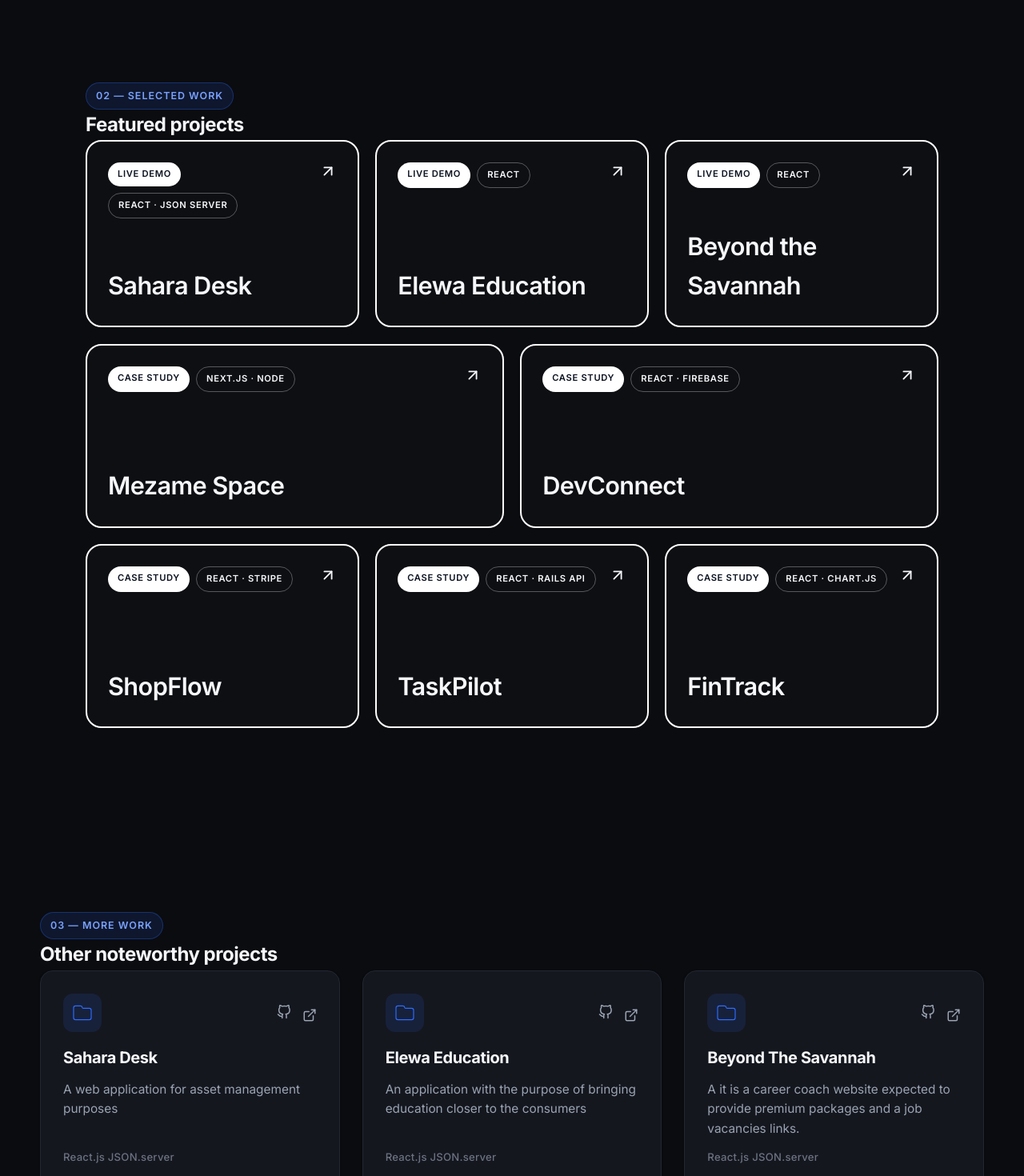
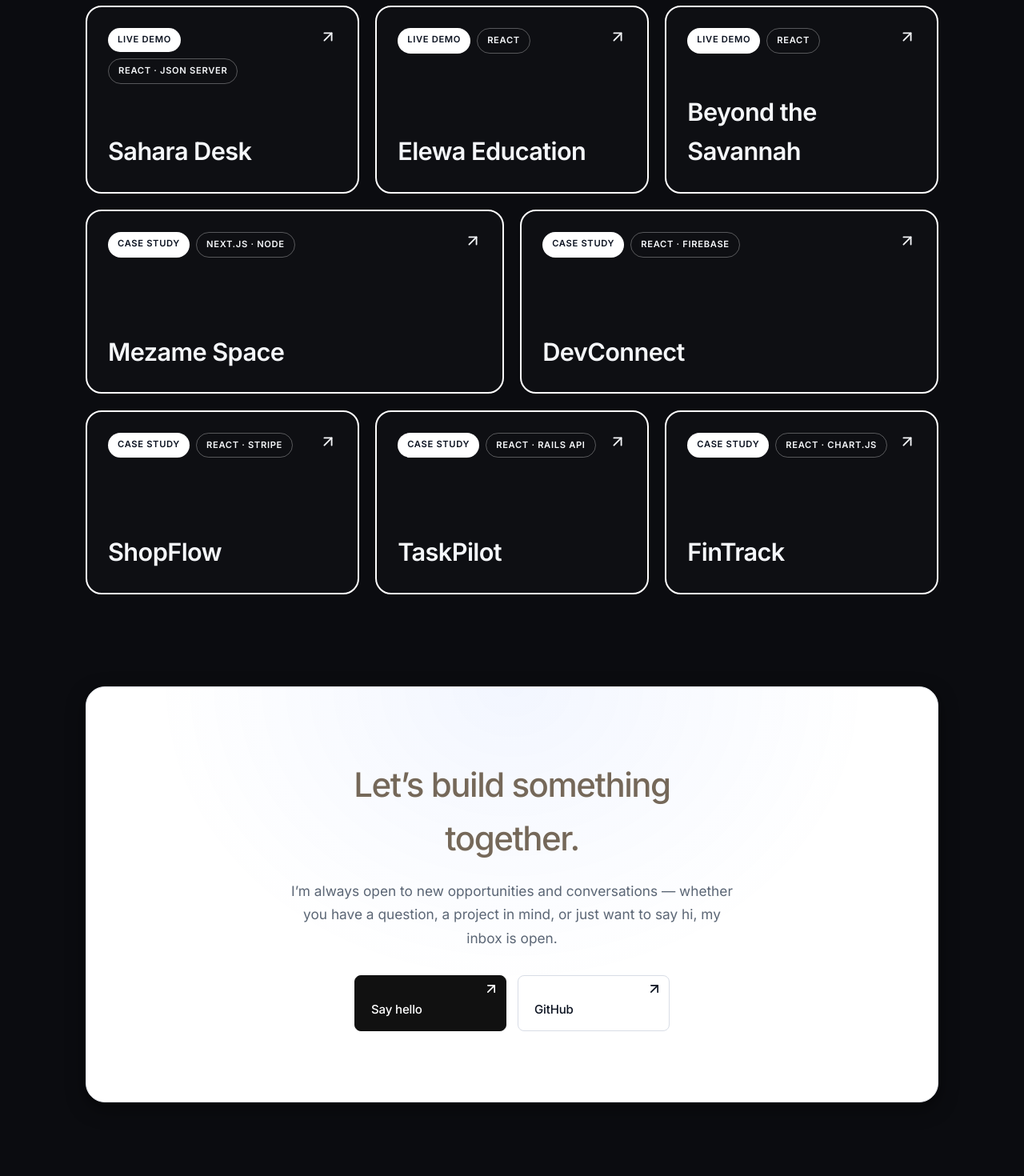
Before and after one commit to Kpine-MO/portfolio, a React (Create React App) app: page / in a window 1280 px wide. Shown: the part 1920-3390 px from the top of the page at 80% size. Built offline with nearby package versions, Linux system fonts and the light colour scheme; a web font is replaced by a local one.

Commit message:
Add employer references section, white contact card, uniform section widths

```diff
--- a/src/Components/About/About.css
+++ b/src/Components/About/About.css
@@ -1,5 +1,6 @@
 .aboutMeContainer {
   background: transparent;
+  padding-top: 0;
 }
 
 /* ===== Nexo folder-tab panel (warm cream on dark) ===== */
@@ -9,7 +10,7 @@
   --panel-ink: #20201d;
   --panel-muted: #6e675c;
   --panel-faint: #b3ab9c;
-  --panel-title: #9a8a6b;
+  --panel-title: #756859;
 
   background: var(--panel-bg);
   border-radius: 28px;
@@ -105,7 +106,8 @@
   font-size: 0.82rem;
   font-weight: 500;
   color: var(--panel-ink);
-  background: var(--panel-strip);
+  background: transparent;
+  border: 1px solid var(--panel-title);
   border-radius: 999px;
   padding: 7px 14px;
 }
--- a/src/Components/Contact/Contact.css
+++ b/src/Components/Contact/Contact.css
@@ -1,5 +1,11 @@
 .contactContainer {
   background: transparent;
+  padding-top: 0;
+}
+
+/* match the About / Featured-projects width */
+.contactContainer .container {
+  max-width: 1066px;
 }
 
 .contactCard {
@@ -10,25 +16,82 @@
   gap: 18px;
   padding: clamp(44px, 7vw, 88px) clamp(24px, 5vw, 64px);
   background:
-    radial-gradient(70% 120% at 50% 0%, rgba(45, 107, 255, 0.10), transparent 60%),
-    var(--bg-elevated);
-  border: 1px solid var(--border);
+    radial-gradient(70% 120% at 50% 0%, rgba(45, 107, 255, 0.06), transparent 60%),
+    #fff;
+  border: 1px solid #e7eaf0;
   border-radius: var(--radius-lg);
   box-shadow: var(--shadow);
+  color: #0b1220;
 }
 
 .contactH1 {
-  font-size: clamp(2rem, 5vw, 3.2rem);
-  font-weight: 800;
+  font-size: 42px;
+  font-weight: 500;
   letter-spacing: -0.035em;
   max-width: 18ch;
+  color: #756859;
 }
 
 .contactP {
   max-width: 52ch;
   font-size: 1.08rem;
-  color: var(--text-muted);
+  color: #5b6675;
   line-height: 1.7;
+}
+
+.contactCard .eyebrow {
+  color: var(--accent);
+}
+
+/* arrow CTA buttons — same design as hero / About */
+.ctaBtn {
+  display: inline-flex;
+  flex-direction: column;
+  justify-content: space-between;
+  gap: 4px;
+  min-height: 60px;
+  min-width: clamp(190px, 13.5vw, 260px);
+  padding: 6px 8px 14px 20px;
+  background: #111;
+  color: #fff;
+  border: 1px solid #111;
+  border-radius: 8px;
+  font-size: clamp(15px, 1.1vw, 18px);
+  font-weight: 500;
+  letter-spacing: -0.01em;
+  text-align: left;
+  white-space: nowrap;
+  transition: background-color 0.3s ease-out, color 0.3s ease-out,
+    border-color 0.3s ease-out, transform 0.3s ease-out;
+}
+
+.ctaBtnArrow {
+  align-self: flex-end;
+  display: inline-flex;
+  transition: transform 0.3s ease-out;
+}
+
+.ctaBtn:hover {
+  background: #000;
+  border-color: #000;
+  transform: translateY(-2px);
+}
+
+.ctaBtn:hover .ctaBtnArrow {
+  transform: translate(3px, -3px);
+}
+
+/* light secondary variant */
+.ctaBtn--ghost {
+  background: #fff;
+  color: #0b1220;
+  border: 1px solid #d8dde6;
+}
+
+.ctaBtn--ghost:hover {
+  background: #f5f7fb;
+  border-color: var(--accent);
+  color: var(--accent);
 }
 
 .contactActions {
--- a/src/Components/Contact/Contact.js
+++ b/src/Components/Contact/Contact.js
@@ -1,13 +1,12 @@
 import React from "react";
 import "./Contact.css";
-import { FiGithub, FiLinkedin, FiArrowUpRight } from "react-icons/fi";
+import { FiArrowUpRight } from "react-icons/fi";
 
 function Contact() {
   return (
     <section className="contactContainer section">
       <div className="container">
         <div className="contactCard">
-          <span className="eyebrow">04 — What’s next</span>
           <h2 className="contactH1">Let’s build something together.</h2>
           <p className="contactP">
             I’m always open to new opportunities and conversations — whether you
@@ -16,36 +15,29 @@ function Contact() {
           </p>
           <div className="contactActions">
             <a
-              className="btn btn-primary"
+              className="ctaBtn"
               href="https://mail.google.com/mail/u/0/?to=cpine0223@gmail.com&fs=1&tf=cm"
               target="_blank"
               rel="noreferrer"
             >
-              Say hello <FiArrowUpRight size={18} />
+              <span className="ctaBtnArrow">
+                <FiArrowUpRight size={20} />
+              </span>
+              <span className="ctaBtnText">Say hello</span>
             </a>
             <a
-              className="btn btn-ghost"
+              className="ctaBtn ctaBtn--ghost"
               href="https://github.com/c4928315"
               target="_blank"
               rel="noreferrer"
             >
-              <FiGithub size={18} /> GitHub
+              <span className="ctaBtnArrow">
+                <FiArrowUpRight size={20} />
+              </span>
+              <span className="ctaBtnText">GitHub</span>
             </a>
           </div>
         </div>
-
-        <footer className="contactFooter">
-          <p className="footerName">Chrispine Ochieng</p>
-          <div className="footerSocials">
-            <a href="https://github.com/c4928315" target="_blank" rel="noreferrer" aria-label="GitHub">
-              <FiGithub size={18} />
-            </a>
-            <a href="https://www.linkedin.com" target="_blank" rel="noreferrer" aria-label="LinkedIn">
-              <FiLinkedin size={18} />
-            </a>
-          </div>
-          <p className="footerNote">Designed &amp; built by Chrispine Ochieng</p>
-        </footer>
       </div>
     </section>
   );
--- a/src/Components/Home/Home.js
+++ b/src/Components/Home/Home.js
@@ -4,6 +4,7 @@ import About from "../About/About";
 import Skills from "../Skills/Skills";
 import AllProj from "../AllProjects/AllProj";
 import Contact from "../Contact/Contact";
+import References from "../References/References";
 import "./Home.css";
 
 function Home() {
@@ -12,8 +13,9 @@ function Home() {
       <Hero />
       <About />
       <Skills />
-      <AllProj />
+      {/* <AllProj /> */}
       <Contact />
+      <References />
     </main>
   );
 }
--- /dev/null
+++ b/src/Components/References/References.css
@@ -0,0 +1,65 @@
+.referencesContainer {
+  background: transparent;
+}
+
+/* match the other sections' width */
+.referencesContainer .container {
+  max-width: 1066px;
+}
+
+.refHead {
+  display: flex;
+  flex-direction: column;
+  align-items: center;
+  text-align: center;
+  gap: 16px;
+  margin-bottom: clamp(36px, 5vw, 56px);
+}
+
+/* masonry via CSS columns */
+.refGrid {
+  columns: 280px 3;
+  column-gap: clamp(16px, 1.6vw, 24px);
+}
+
+.refCard {
+  break-inside: avoid;
+  -webkit-column-break-inside: avoid;
+  margin: 0 0 clamp(16px, 1.6vw, 24px);
+  padding: 28px;
+  background: #fff;
+  color: #0b1220;
+  border-radius: 16px;
+  display: flex;
+  flex-direction: column;
+  gap: 16px;
+}
+
+.refQuote {
+  color: var(--accent);
+  flex-shrink: 0;
+}
+
+.refText {
+  margin: 0;
+  font-size: 1rem;
+  line-height: 1.6;
+  color: #2a2a2a;
+}
+
+.refAuthor {
+  display: flex;
+  flex-direction: column;
+  gap: 2px;
+  margin-top: 2px;
+}
+
+.refName {
+  font-weight: 700;
+  color: #0b1220;
+}
+
+.refRole {
+  font-size: 0.85rem;
+  color: #6e6e6e;
+}
--- /dev/null
+++ b/src/Components/References/References.js
@@ -0,0 +1,89 @@
+import React from "react";
+import "./References.css";
+import { FaQuoteLeft } from "react-icons/fa";
+import { FiGithub, FiLinkedin } from "react-icons/fi";
+
+// Placeholder employer references — swap for real ones.
+const REFERENCES = [
+  {
+    text: "Chrispine ships clean, production-ready work — consistently ahead of schedule.",
+    name: "Daniel K.",
+    role: "Engineering Lead · Tech Savanna",
+  },
+  {
+    text: "He owns problems end to end, from the data model to a polished UI, and keeps everyone aligned with clear communication. One of the most dependable engineers I’ve managed.",
+    name: "Sarah M.",
+    role: "Product Manager",
+  },
+  {
+    text: "Give him an unfamiliar stack and he’s productive within days. A genuinely fast learner.",
+    name: "James O.",
+    role: "Senior Developer",
+  },
+  {
+    text: "Reliable, collaborative, and obsessed with good user experience. Our front-end quality jumped after he joined.",
+    name: "Aisha N.",
+    role: "Team Lead",
+  },
+  {
+    text: "Chrispine’s APIs are thoughtfully designed and his interfaces are pixel-accurate. He brought structure and momentum to our project while mentoring the junior devs.",
+    name: "Brian W.",
+    role: "CTO",
+  },
+  {
+    text: "A standout full-stack contributor I’d hire again without hesitation.",
+    name: "Grace L.",
+    role: "Project Manager",
+  },
+];
+
+function References() {
+  return (
+    <section className="referencesContainer section">
+      <div className="container">
+        <div className="refHead">
+          <span className="eyebrow">05 — References</span>
+          <h2 className="sectionTitle">What employers say</h2>
+        </div>
+
+        <div className="refGrid">
+          {REFERENCES.map((r, i) => (
+            <figure className="refCard" key={i}>
+              <FaQuoteLeft className="refQuote" size={22} />
+              <blockquote className="refText">{r.text}</blockquote>
+              <figcaption className="refAuthor">
+                <span className="refName">{r.name}</span>
+                <span className="refRole">{r.role}</span>
+              </figcaption>
+            </figure>
+          ))}
+        </div>
+
+        <footer className="contactFooter">
+          <p className="footerName">Chrispine Ochieng</p>
+          <div className="footerSocials">
+            <a
+              href="https://github.com/c4928315"
+              target="_blank"
+              rel="noreferrer"
+              aria-label="GitHub"
+            >
+              <FiGithub size={18} />
+            </a>
+            <a
+              href="https://www.linkedin.com"
+              target="_blank"
+              rel="noreferrer"
+              aria-label="LinkedIn"
+            >
+              <FiLinkedin size={18} />
+            </a>
+          </div>
+          <p className="footerNote">Designed &amp; built by Chrispine Ochieng</p>
+        </footer>
+      </div>
+    </section>
+  );
+}
+
+export default References;
--- a/src/Components/Skills/Skills.css
+++ b/src/Components/Skills/Skills.css
@@ -1,5 +1,6 @@
 .skillz {
   background: transparent;
+  padding-top: 0 ;
 }
 
 /* match the About panel width */
@@ -11,6 +12,12 @@
   font-size: 1.05rem;
   color: var(--text-muted);
   max-width: 52ch;
+}
+
+.sectionTitle{
+  font-size: 42px;
+  padding-bottom: 64px;
+  font-weight: 500;
 }
 
 /* ===== Nexo bento card grid ===== */
--- a/src/Components/Skills/Skills.js
+++ b/src/Components/Skills/Skills.js
@@ -68,7 +68,6 @@ function Skills() {
     <section className="skillz section">
       <div className="container">
         <div className="sectionHead">
-          <span className="eyebrow">02 — Selected work</span>
           <h2 className="sectionTitle">Featured projects</h2>
         </div>
 
```
